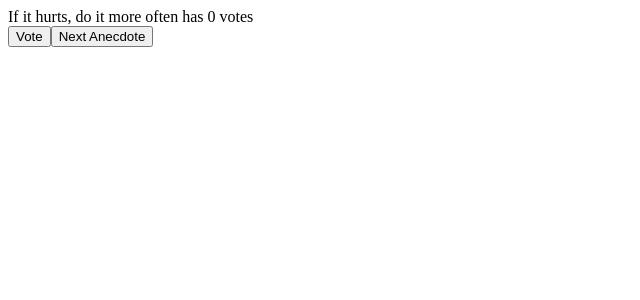
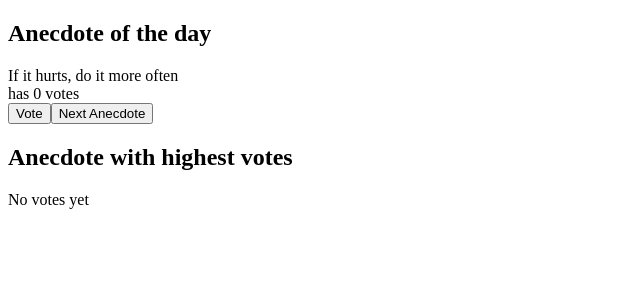
Before and after one commit to abhi178134/React, a React (Create React App) app in the folder part1/: page / in a window 1280 px wide. Shown: the top 300 px of the page, without its empty margins (0-640 px from the left). Built offline with nearby package versions, Linux system fonts and the light colour scheme.

Commit message:
Part1 Completed

```diff
--- a/part1/src/App.js
+++ b/part1/src/App.js
@@ -4,6 +4,22 @@ const Button = ({ handleClick, text }) => (
     {text}
   </button>
 )
+const HighestVotes = ({anecdotes,allVotes}) => {
+  const highestVoteCount = Math.max(...allVotes)
+  const winnerIndex = allVotes.indexOf(highestVoteCount)
+  if (highestVoteCount === 0) {
+    return (
+      <p>No votes yet</p>
+    )
+  }
+  return (
+    <p>
+    {anecdotes[winnerIndex]}
+    <br/>has {highestVoteCount} votes
+    </p>
+  )
+}
+
 const App = () => {
   const anecdotes = [
     'If it hurts, do it more often',
@@ -27,10 +43,15 @@ const App = () => {
   }
   return (
     <div>
-      {anecdotes[selected]} has  {allVotes[selected]} votes
+      <h2>Anecdote of the day</h2>
+      {anecdotes[selected]}
+      <br/>
+      has {allVotes[selected]} votes
       <br/>
       <Button handleClick={handleVote} text="Vote"/>
       <Button handleClick={handleSelected} text = 'Next Anecdote'/>
+      <h2>Anecdote with highest votes</h2>
+      <HighestVotes anecdotes={anecdotes} allVotes={allVotes} />
     </div>
   )
 }
```
